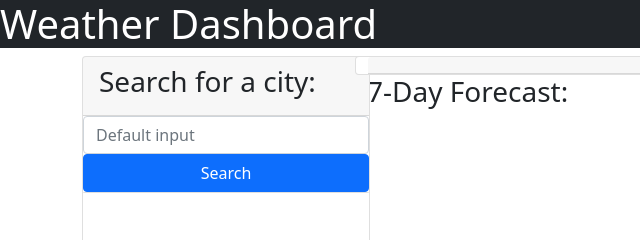
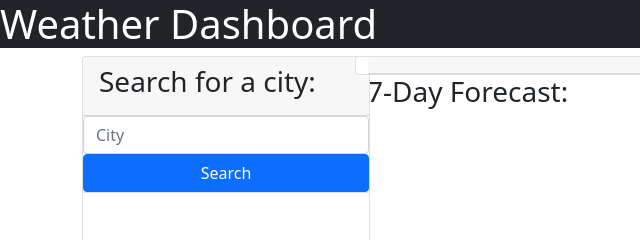
Before and after one commit to powerar/weather-dashboard, a plain HTML site: page index.html in a window 1280 px wide. Shown: the top 240 px of the page, 0-640 px from the left. Drawn offline with nearby package versions, Linux system fonts and the light colour scheme.

Commit message:
added readme

```diff
--- a/index.html
+++ b/index.html
@@ -22,7 +22,7 @@
                     <div class="card-header">
                         <h3>Search for a city:</h3>
                     </div>
-                    <input class="form-control" id="city" type="text" placeholder="Default input"
+                    <input class="form-control" id="city" type="text" placeholder="City"
                         aria-label="default input example">
                     <button type="button" class="btn btn-primary" id="search">Search</button>
                     <ul class="list-group list-group-flush" id="city-list">
```
Also changed, not shown: 1 other file.
